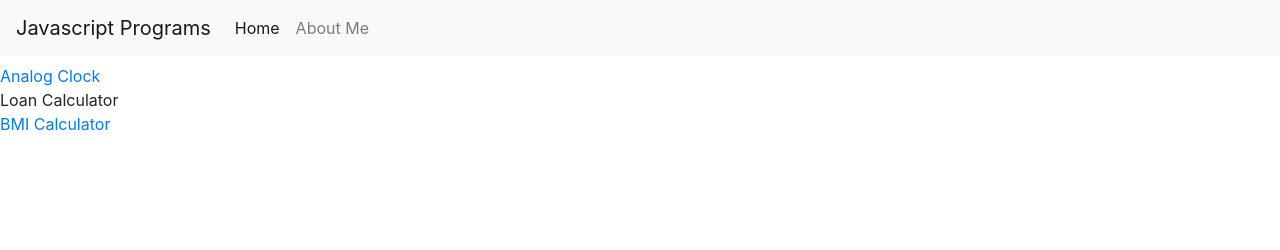
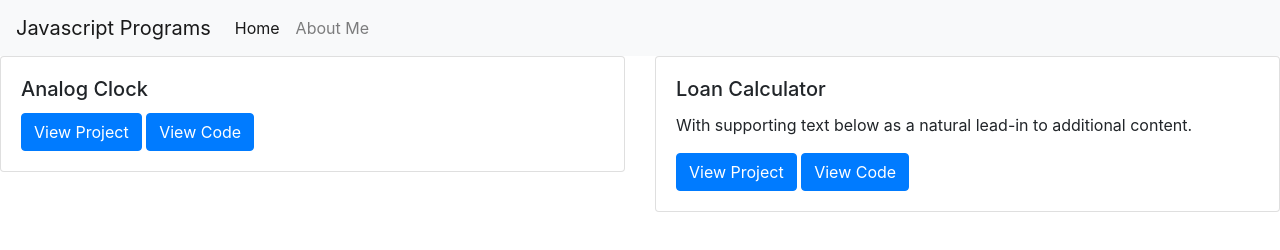
Before and after one commit to abhishek-shukla21/Javascript-Programs, a plain HTML site: page index.html in a window 1280 px wide. Drawn offline with nearby package versions, Linux system fonts and the light colour scheme.

Commit message:
Added cards

```diff
--- a/index.html
+++ b/index.html
@@ -31,10 +31,31 @@
           </ul>
         </div>
       </nav>
-    <h1><span class="badge badge-secondary"></span></h1>
+    <!-- <h1><span class="badge badge-secondary"></span></h1>
     <a href="Analog clock/clock.html">Analog Clock</a> <br>
     <a herf="Loan Calculator/loancalculator.html">Loan Calculator</a> <br>
-    <a href="Analog clock/clock.html">BMI Calculator</a> <br>
+    <a href="Analog clock/clock.html">BMI Calculator</a> <br> -->
+    <div class="row">
+      <div class="col-sm-6">
+        <div class="card">
+          <div class="card-body">
+            <h5 class="card-title">Analog Clock</h5>
+            <!-- <p class="card-text">With supporting text below as a natural lead-in to additional content.</p> -->
+            <a href="#" class="btn btn-primary">View Project</a>
+            <a href="#" class="btn btn-primary">View Code</a>
+          </div>
+        </div>
+      </div>
+      <div class="col-sm-6">
+        <div class="card">
+          <div class="card-body">
+            <h5 class="card-title">Loan Calculator</h5>
+            <p class="card-text">With supporting text below as a natural lead-in to additional content.</p>
+            <a href="#" class="btn btn-primary">View Project</a>
+            <a href="#" class="btn btn-primary">View Code</a></div>
+        </div>
+      </div>
+    </div>
 
     <!-- Optional JavaScript -->
     <!-- jQuery first, then Popper.js, then Bootstrap JS -->
```
